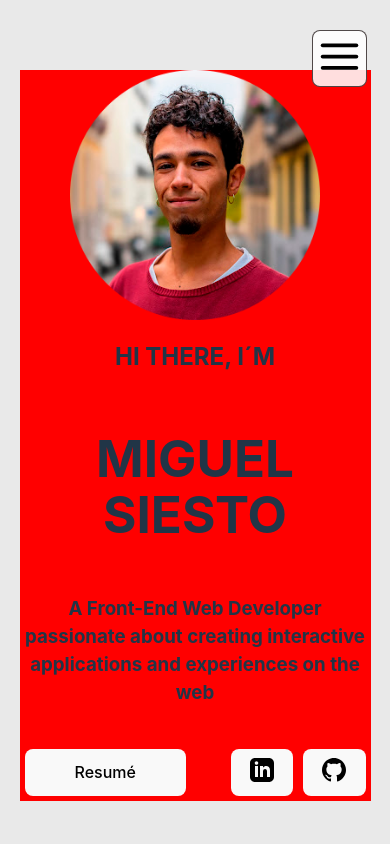
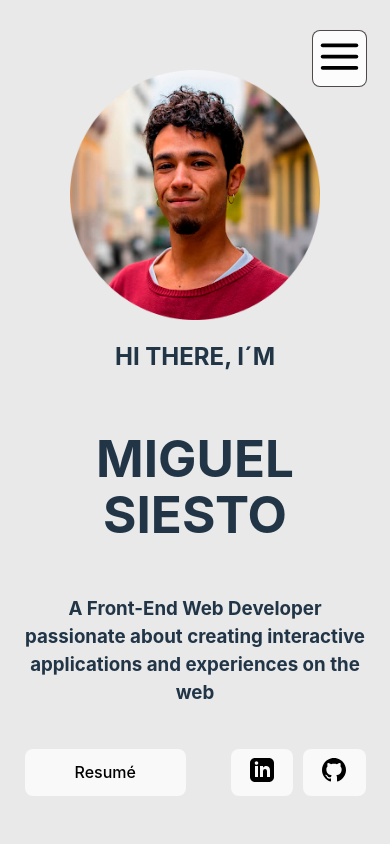
Before and after one commit to MSiestoGarabana/webfolio-msiesto, a React (Vite) app: page / in a window 390 px wide. Shown: the top 844 px of the page. Built offline with nearby package versions, Linux system fonts and the light colour scheme.

Commit message:
getting rid of guide colors

```diff
--- a/src/Main.Components/Header/Header.css
+++ b/src/Main.Components/Header/Header.css
@@ -63,7 +63,7 @@ justify-content: center;
 }
 @media (max-width: 1100px) {
     .header__Container{
-        background-color: aqua;
+        /*background-color: aqua;*/
         display: flex;
         flex-direction: column;
         margin-top: 50px;
@@ -91,9 +91,9 @@ justify-content: center;
     }
 }
 @media (max-width: 768px) {
-    .header__Container{
+    /*.header__Container{
         background-color: red;
-    }
+    }*/
     .header__IMG{
         height: 250px;
         width: 250px;
```
